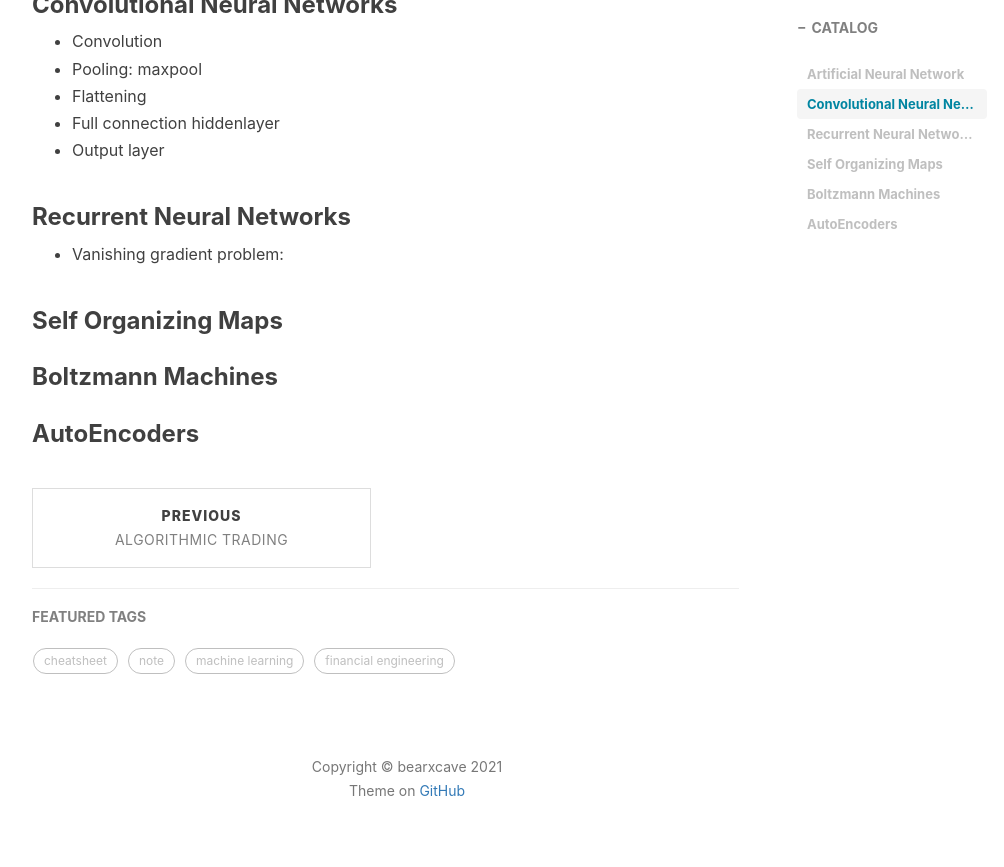
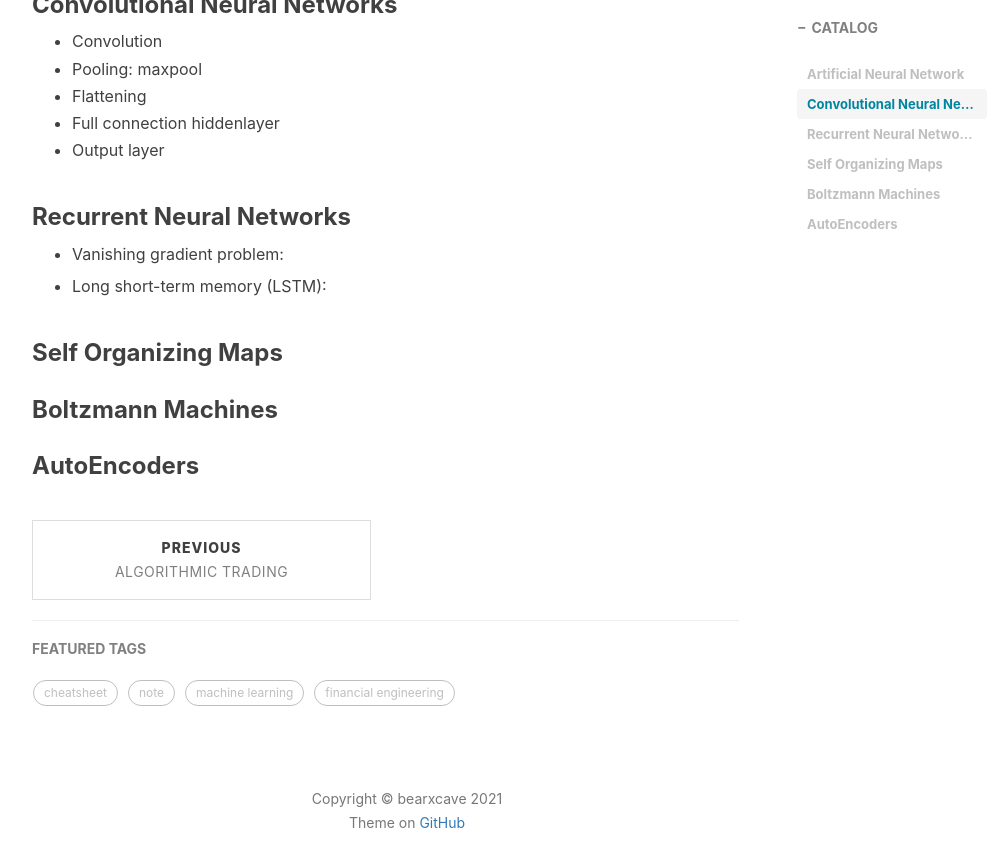
Before and after one commit to Bearxcave/Bearxcave.github.io, a Jekyll site: the page built from _posts/2021-12-13-artificial-neuron-network.md, in a window 1280 px wide and 900 px high, scrolled down 618 px. Shown: the top 867 px of the window, without its empty margins (233-1237 px from the left). Built offline with Jekyll 4.4.1, drawn with Linux system fonts in a browser that asks for light colours; nearby versions of some CDN libraries; comment, search, counter and statistics services are not loaded.

Commit message:
Update 2021-12-13-artificial-neuron-network.md

```diff
--- a/_posts/2021-12-13-artificial-neuron-network.md
+++ b/_posts/2021-12-13-artificial-neuron-network.md
@@ -28,6 +28,8 @@ tags:
 
 * Vanishing gradient problem:
 
+* Long short-term memory (LSTM):
+
 ### Self Organizing Maps
 
 ### Boltzmann Machines
```
